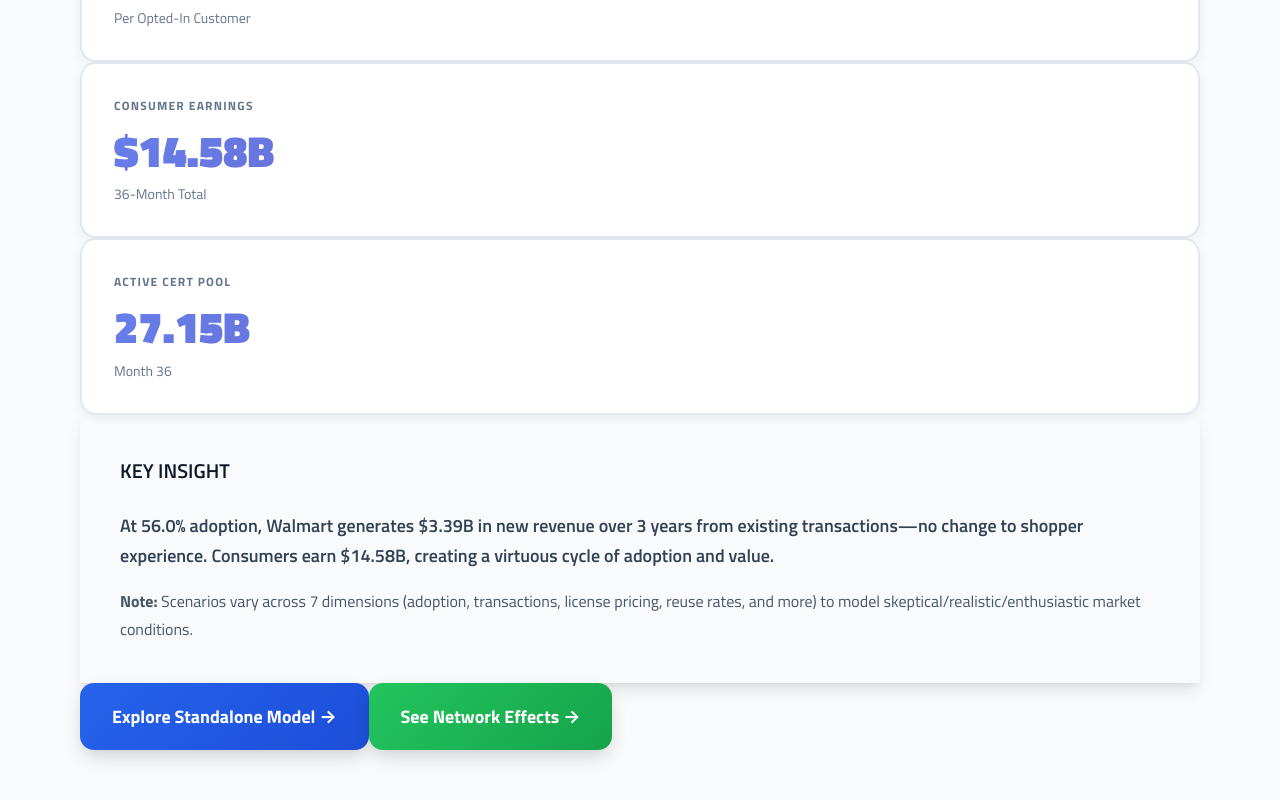
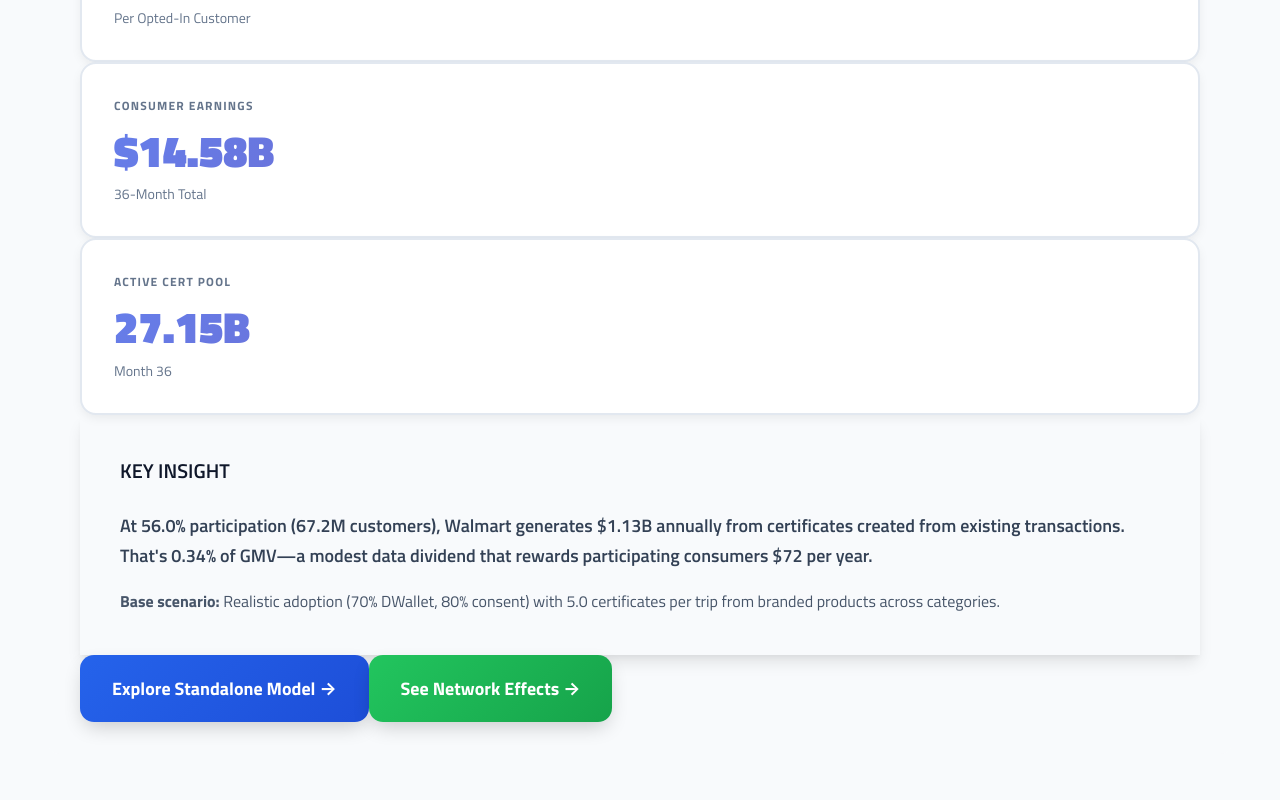
Before and after one commit to twocash/drumwave-calculator, a React (Vite) app: page / in a window 1280 px wide. Shown: the part 949-1749 px from the top of the page. Built offline with nearby package versions, Linux system fonts and the light colour scheme; the HTML template or start-up script is replaced by a standard one.

Commit message:
Add scenario description helper and update dashboard view
Added a helper function to generate scenario-specific descriptions based on adoption rates and assumptions. Updated the dashboard view to reflect annual metrics and consumer earnings with new formatting for display.

```diff
--- a/src/App.jsx
+++ b/src/App.jsx
@@ -549,6 +549,23 @@
 
   // ==================== VIEW COMPONENTS ====================
 
+  // Helper function for scenario-specific descriptions
+  const getScenarioDescription = (scenario, avgCertsPerTrip, assumptions) => {
+    const certs = avgCertsPerTrip.toFixed(1);
+
+    switch(scenario) {
+      case 'Low':
+        return `Conservative adoption (${(assumptions.dwalletAdoption * 100).toFixed(0)}% DWallet, ${(assumptions.activeConsent * 100).toFixed(0)}% consent) with ${certs} certificates per trip from essential branded products.`;
+
+      case 'High':
+        return `Enthusiastic adoption (${(assumptions.dwalletAdoption * 100).toFixed(0)}% DWallet, ${(assumptions.activeConsent * 100).toFixed(0)}% consent) with ${certs} certificates per trip from broad brand participation.`;
+
+      case 'Base':
+      default:
+        return `Realistic adoption (${(assumptions.dwalletAdoption * 100).toFixed(0)}% DWallet, ${(assumptions.activeConsent * 100).toFixed(0)}% consent) with ${certs} certificates per trip from branded products across categories.`;
+    }
+  };
+
   const DashboardView = () => {
     // Calculate metrics based on whether network effects are shown
     // When network effects are on, use fullNetworkResults (real retailer volumes with Metcalfe's Law)
@@ -576,6 +593,29 @@
       displayActiveCerts = month36.activeCertPool;
       networkMultiplier = 1.0;
     }
+
+    // Calculate annual metrics for KEY INSIGHT
+    const annualWalmartRevenue = displayCumulativeRetailer / 3;
+    const optedInCustomers = assumptions.totalCustomers * effectiveOptIn;
+    const annualConsumerEarnings = displayCumulativeConsumer / 3;
+    const annualEarningsPerCustomer = optedInCustomers > 0
+      ? annualConsumerEarnings / optedInCustomers
+      : 0;
+
+    // Estimate GMV (assuming $5,000 annual spend per opted-in customer)
+    const AVG_ANNUAL_SPEND = 5000;
+    const estimatedAnnualGMV = optedInCustomers * AVG_ANNUAL_SPEND;
+    const revenueAsPercentOfGMV = estimatedAnnualGMV > 0
+      ? (annualWalmartRevenue / estimatedAnnualGMV) * 100
+      : 0;
+
+    // Average certificates per transaction
+    const avgCertsPerTrip = (assumptions.itemFloor + assumptions.itemCeiling) / 2;
+
+    // Format for display
+    const formattedOptedInM = (optedInCustomers / 1000000).toFixed(1);
+    const formattedEarningsPerYear = Math.round(annualEarningsPerCustomer);
+    const formattedGMVPercent = revenueAsPercentOfGMV.toFixed(2);
 
     return (
       <div className="space-y-8">
@@ -678,25 +718,28 @@
           {!showNetworkEffects ? (
             <>
               <p className="text-gray-700 text-lg leading-relaxed mb-3">
-                At {formatPercent(effectiveOptIn)} adoption, Walmart generates {formatCurrency(cumulativeRetailer)} in new
-                revenue over 3 years from existing transactions—no change to shopper experience. Consumers earn {formatCurrency(cumulativeConsumer)},
-                creating a virtuous cycle of adoption and value.
+                At {formatPercent(effectiveOptIn)} participation ({formattedOptedInM}M customers),
+                Walmart generates {formatCurrency(annualWalmartRevenue)} annually from certificates
+                created from existing transactions. That's {formattedGMVPercent}% of GMV—a modest
+                data dividend that rewards participating consumers ${formattedEarningsPerYear} per year.
               </p>
               <p className="text-gray-600 text-base">
-                <strong>Note:</strong> Scenarios vary across 7 dimensions (adoption, transactions, license pricing, reuse rates, and more)
-                to model skeptical/realistic/enthusiastic market conditions.
+                <strong>{customMode ? 'Custom' : scenario} scenario:</strong> {getScenarioDescription(scenario, avgCertsPerTrip, assumptions)}
               </p>
             </>
           ) : (
             <>
               <p className="text-gray-700 text-lg leading-relaxed mb-3">
-                With 5 retailers in the network, Walmart's certificates become {networkMultiplier.toFixed(2)}× more valuable due to Metcalfe's Law.
-                Brands pay a {((networkMultiplier - 1) * 100).toFixed(0)}% premium for cross-retailer insights. Walmart's revenue
-                reaches {formatCurrency(displayCumulativeRetailer)} while consumers earn {formatCurrency(displayCumulativeConsumer)}.
+                With {formattedOptedInM}M participating customers ({formatPercent(effectiveOptIn)}),
+                the 5-retailer network makes certificates {networkMultiplier.toFixed(2)}× more valuable.
+                Walmart generates {formatCurrency(annualWalmartRevenue)} annually while participating
+                consumers earn ${formattedEarningsPerYear} per year—a {((networkMultiplier - 1) * 100).toFixed(0)}%
+                boost from network effects.
               </p>
               <p className="text-gray-600 text-base">
-                <strong>Network Effect:</strong> This is value creation (higher prices per license), not redistribution.
-                Walmart earns on their own certificates—they just become more valuable in a larger network.
+                <strong>Network Effect:</strong> Brands pay a premium for cross-retailer insights.
+                This is value creation, not redistribution—Walmart earns on their own certificates,
+                they just become more valuable in a larger network.
               </p>
             </>
           )}
```
